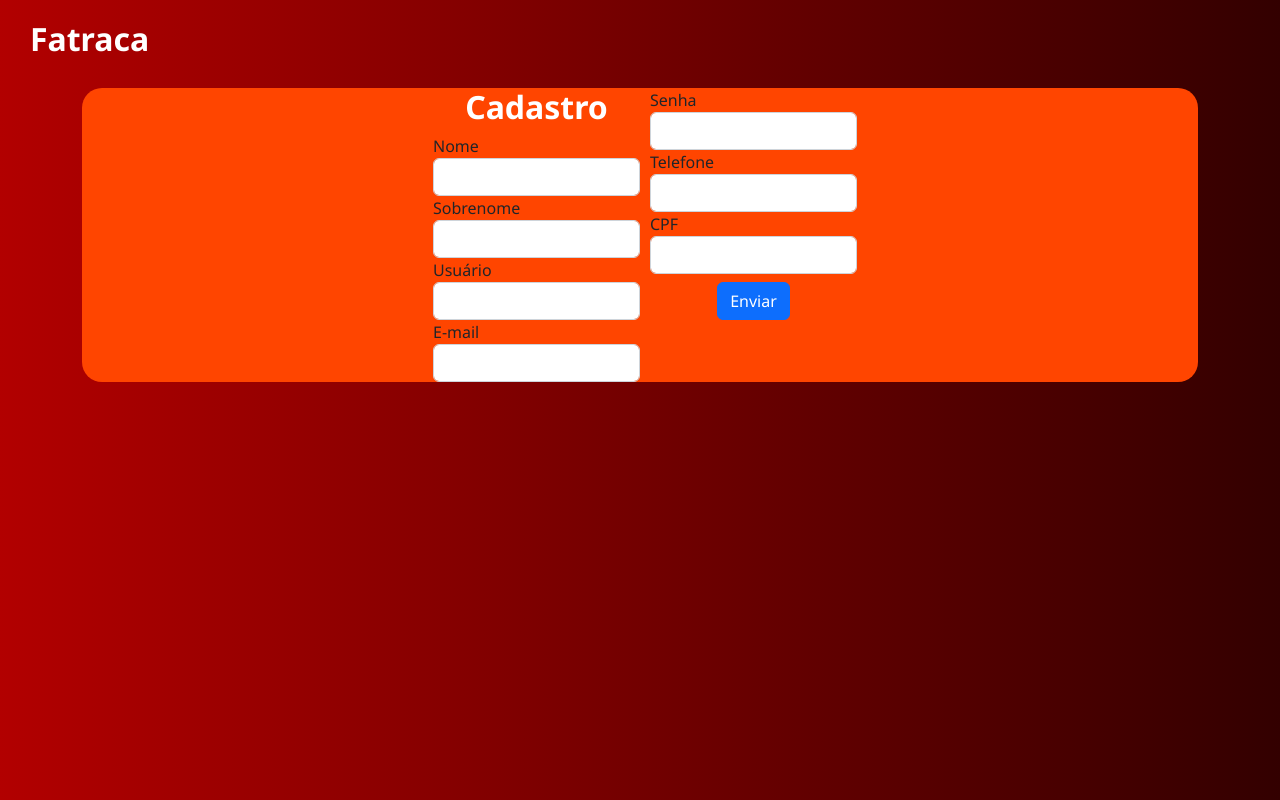
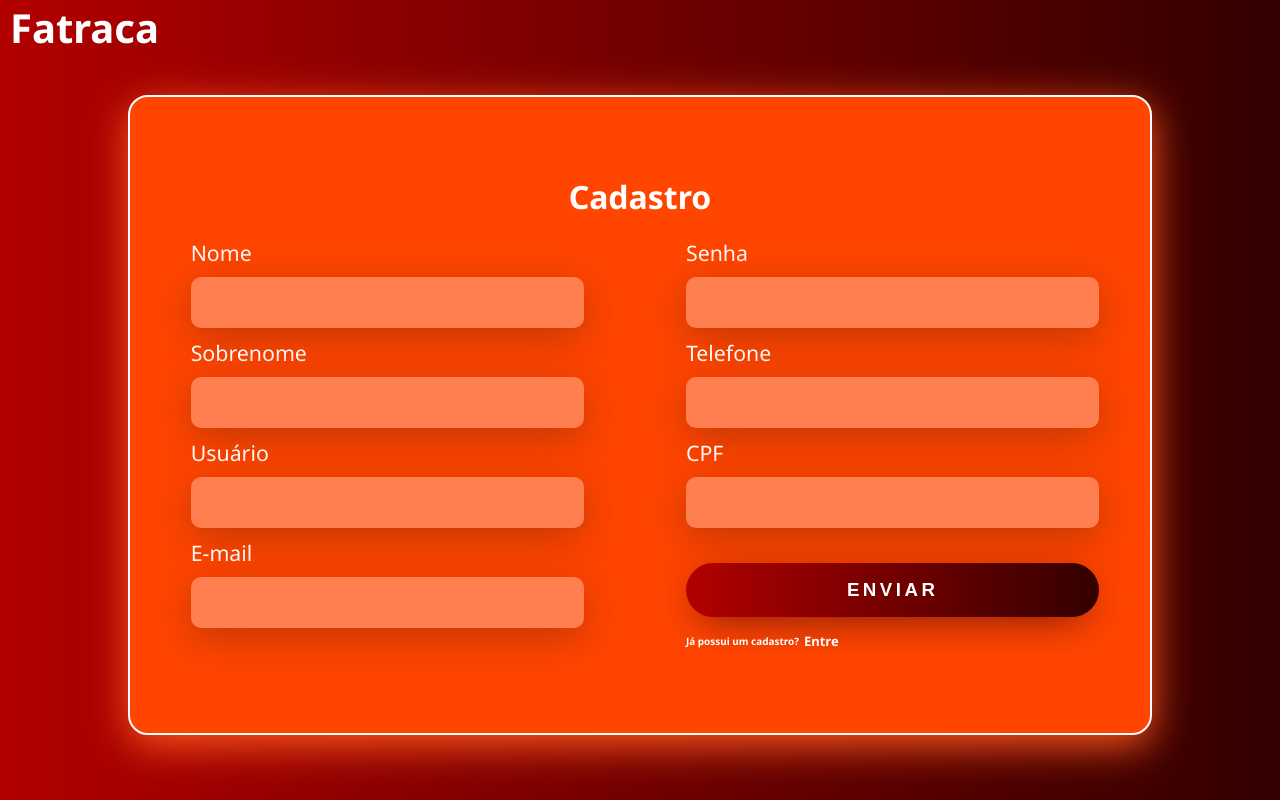
Before and after one commit to LuisFelipe-Oliveira/Fatraca, a PHP site: page /cadastro.php in a window 1280 px wide. Run offline with PHP 8.4, Linux system fonts and the light colour scheme.

Commit message:
Estilização de cadastro concluída

```diff
--- a/assets/css/styleCadastro.css
+++ b/assets/css/styleCadastro.css
@@ -12,12 +12,11 @@
 
 #logo{
     color: white;
-    font-size: 4vh;
+    font-size: 5vh;
     text-decoration: none;
     font-weight: 800;
-    position: absolute;
-    top: 15px;
-    left: 30px;
+    margin: 20px 10px;
+    /* position: absolute; */
     transition: 0.5s;
 }
 
@@ -25,54 +24,113 @@
     color: rgb(189, 184, 184);
 }
 
+#titulo{
+    color: white;
+    font-size: 4vh;
+    font-weight: 600;
+    text-align: center;
+    margin: 0 auto;
+    padding: 10px 0 10px;
+}
 
-.main-cadastro{
-    width: 100%;
-    background: orangered;
+.main{
+    width: 80vw;
+    height: 80vh;
+    background: rgb(255, 69, 0);
+    border: 2px solid white;
     border-radius: 20px;
     margin-top: 40px;
     margin-left: 0;
     display: flex;
-    float: left;
+    align-items: center;
     justify-content: center;
+    color: white;
+    margin: 0 auto;
+    margin-top: 40px;
+    font-size: 16pt;
+    box-shadow: 0px 10px 40px rgb(255, 88, 27);
 }
 
-#titulo{
-    color: white;
-    font-size: 4vh;
-    font-weight: 600;
-}
 
 .esquerda{
-    width: 50%;
+    width: 45%;
     display: flex;
     float: left;
     justify-content: center;
+    flex-direction: column;
+    padding: 10px;
     align-items: center;
-    flex-direction: column;
-    padding-left: 10px;
 }
 
 .direita{
-    width: 50%;
+    width: 45%;
     display: flex;
     float: right;
     clear: right;
     justify-content: center;
-    align-items: center;
     flex-direction: column;
-    padding-left: 10px;
+    padding: 0px;
+    margin-top: 10px;
 }
-/*
+
+
 .caixa > input{
     width: 100%;
     border: none;
     border-radius: 10px;
-    padding: 15px;
+    padding: 15px 60px;
     background-color:coral;
     color: white;
-    font-size: 12pt;
-    box-shadow: 0px 10px 40px rgb(255, 88, 27);
+    font-size: 13pt;
+    box-shadow: 0px 10px 40px rgb(194, 56, 5);
     outline: none;
     box-sizing: border-box;
-} */
+    margin: 10px 0 10px 0;
+}
+
+
+
+.btn-enviar{
+    width: 100%;
+    padding: 16px 0px ;
+    margin: 25px 0 0;
+    border: none;
+    border-radius: 40px;
+    outline: none;
+    text-transform: uppercase;
+    font-weight: 800;
+    letter-spacing: 3.5px;
+    color:rgb(255, 255, 255);
+    font-size: 14pt;
+    background-image: linear-gradient(90deg, #B20000, #330000);
+    cursor: pointer;
+    box-shadow: 0px 10px 40px -12px rgb(88, 13, 13);
+    transition: .3s;
+}
+
+.btn-enviar:hover{
+    border-radius: 0;
+}
+
+.login{
+    font-size: 12px;
+    display: flex;
+    align-items: center;
+    padding: 0;
+    margin: 0;
+}
+.login > h5{
+    padding-right: 5px;
+}
+
+.login > a{
+    text-decoration: none;
+    color: white;
+    font-size: 13px;
+    font-weight: 800;
+    transition: 0.3s;
+}
+
+.login > a:hover{
+    color: gray;
+}
--- a/cadastro.php
+++ b/cadastro.php
@@ -73,8 +73,8 @@
 <head>
     <meta charset="UTF-8">
     <meta name="viewport" content="width=device-width, initial-scale=1.0">
-    <link href="https://cdn.jsdelivr.net/npm/bootstrap@5.2.1/dist/css/bootstrap.min.css" rel="stylesheet"
-        integrity="sha384-iYQeCzEYFbKjA/T2uDLTpkwGzCiq6soy8tYaI1GyVh/UjpbCx/TYkiZhlZB6+fzT" crossorigin="anonymous">
+    <!-- <link href="https://cdn.jsdelivr.net/npm/bootstrap@5.2.1/dist/css/bootstrap.min.css" rel="stylesheet"
+        integrity="sha384-iYQeCzEYFbKjA/T2uDLTpkwGzCiq6soy8tYaI1GyVh/UjpbCx/TYkiZhlZB6+fzT" crossorigin="anonymous"> -->
     <link rel="stylesheet" href="assets\css\styleCadastro.css">
     <title>Cadastro</title>
     <style>
@@ -86,7 +86,6 @@
 
 <body>
 
-    <a href="index.php" id="logo" >Fatraca</a>
     <div class="container mt-5">
 
         <?php
@@ -99,41 +98,45 @@
         }
         ?>
 
-                    <div class="main-cadastro">
+                <a href="index.php" id="logo" >Fatraca</a>
+                    <div class="main">
                         <form method="post">
+                            <h3 id="titulo">Cadastro</h3>
                             <div class="esquerda">
-                            <h4 id="titulo">Cadastro</h4>
                                 <div class="caixa">
                                     <label for="nome">Nome</label>
-                                    <input type="text" class="form-control" id="nome" name="nome" required>
+                                    <input type="text" class="form" id="nome" name="nome" required>
                                 </div>
                                 <div class="caixa">
                                     <label for="sobrenome">Sobrenome</label>
-                                    <input type="text" class="form-control" id="sobrenome" name="sobrenome" required>
+                                    <input type="text" class="form" id="sobrenome" name="sobrenome" required>
                                 </div>
                                 <div class="caixa">
                                     <label for="usuario">Usuário</label>
-                                    <input type="text" class="form-control" id="usuario" name="usuario" required>
+                                    <input type="text" class="form" id="usuario" name="usuario" required>
                                 </div>
                                 <div class="caixa">
                                     <label for="email">E-mail</label>
-                                    <input type="email" class="form-control" id="email" name="email" required>
+                                    <input type="email" class="form" id="email" name="email" required>
                                 </div>
                             </div>
                             <div class="direita">
                                 <div class="caixa">
                                     <label for="nome">Senha</label>
-                                    <input type="password" class="form-control" id="senha" name="senha" required>
+                                    <input type="password" class="form" id="senha" name="senha" required>
                                 </div>
                                 <div class="caixa">
                                     <label for="telefone">Telefone</label>
-                                    <input type="tel" class="form-control" id="telefone" name="telefone" required>
+                                    <input type="tel" class="form" id="telefone" name="telefone" required>
                                 </div>
                                 <div class="caixa">
                                     <label for="cpf">CPF</label>
-                                    <input type="text" class="form-control" id="cpf" name="cpf" required>
+                                    <input type="text" class="form" id="cpf" name="cpf" required>
                                 </div>
-                                <button type="submit" class="btn btn-primary btn-block mt-2" name="enviar">Enviar</button>
+                                <button type="submit" class="btn-enviar" name="enviar">Enviar</button>
+                                <div class="login">
+                                    <h5>Já possui um cadastro? </h5><a href="login.php">Entre</a>
+                                </div>
                             </div>
                         </form>
                     </div>
```
